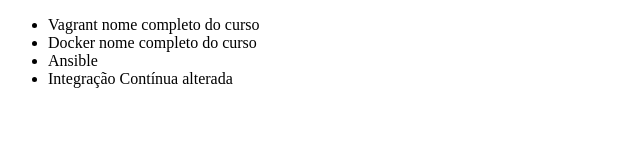
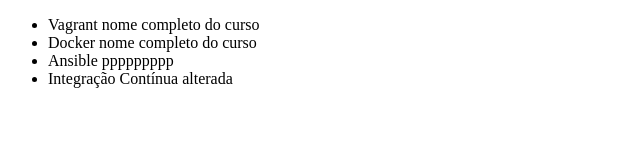
Before and after one commit to Abigail-jdk/alura-git, a plain HTML site: page index.html in a window 1280 px wide. Shown: the whole page, without its empty margins (0-640 px from the left). Drawn offline with Linux system fonts and the light colour scheme.

Commit message:
Alterando o código

```diff
--- a/index.html
+++ b/index.html
@@ -8,7 +8,7 @@
     <ul>
         <li>Vagrant nome completo do curso</li>
         <li>Docker nome completo do curso</li>
-        <li>Ansible</li>
+        <li>Ansible ppppppppp</li>
         <li>Integração Contínua alterada</li>
     </ul>
 </body>
```
